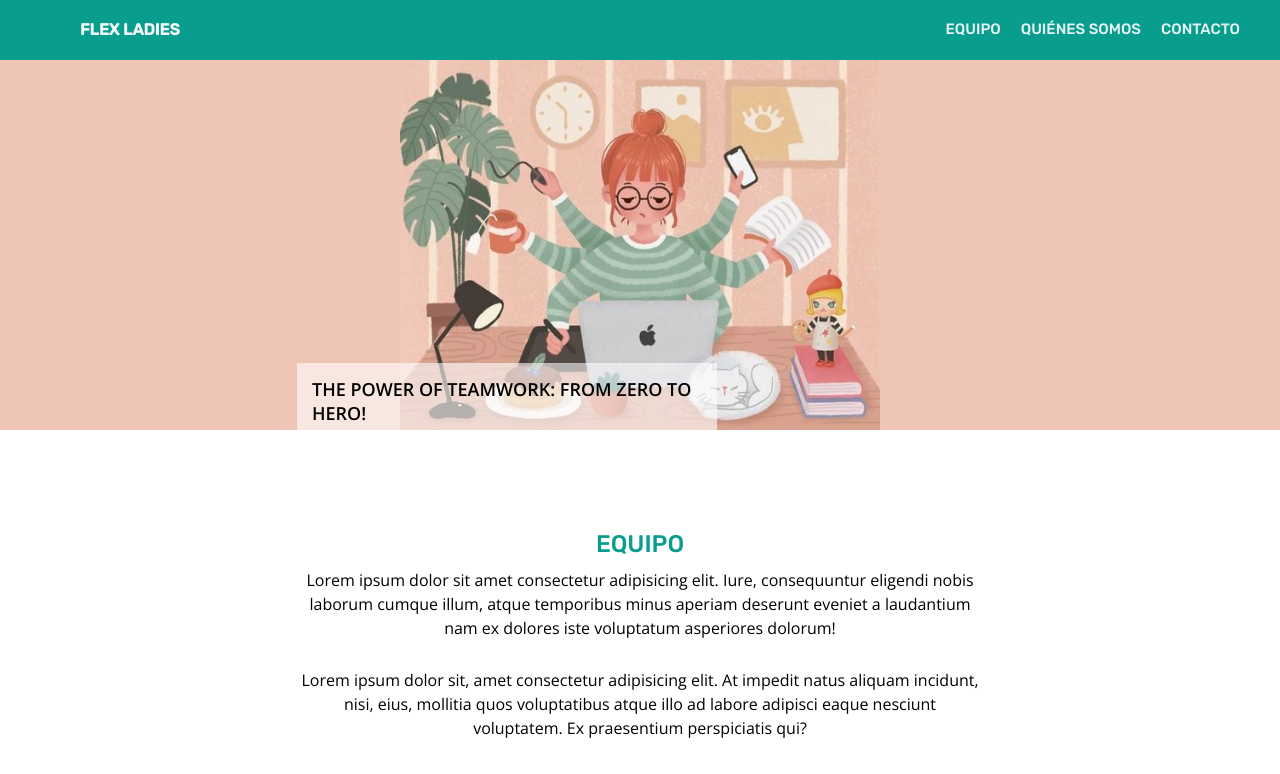
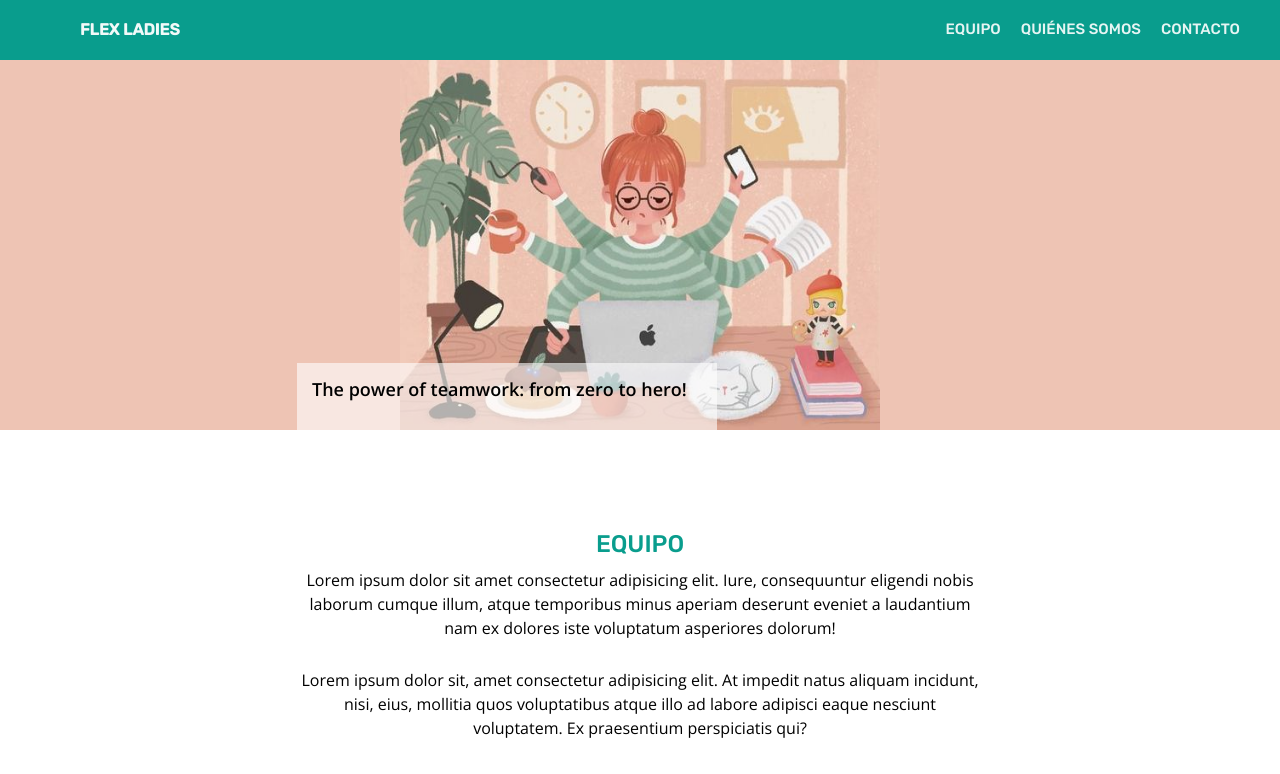
Before and after one commit to Adalab/project-promo-r-module-1-team-9, a website: page src/html/index.html in a window 1280 px wide. Shown: the top 774 px of the page. Drawn offline with nearby package versions, Linux system fonts and the light colour scheme; files that its build step writes are made by us from their sources; files whose address does not match are found by name.

Commit message:
Fix hero text

```diff
--- a/src/html/index.html
+++ b/src/html/index.html
@@ -48,7 +48,7 @@
           />
         </div>
         <div class="rectangle">
-          <p class="hero-text">the power of teamwork: from zero to hero!</p>
+          <p class="hero-text">The power of teamwork: from zero to hero!</p>
         </div>
       </section>
       <section>
--- a/src/scss/main.scss
+++ b/src/scss/main.scss
@@ -434,7 +434,6 @@
   .hero-text {
     text-align: left;
     width: 100%;
-    text-transform: uppercase;
   }
   .second-container {
     height: 303px;
```
